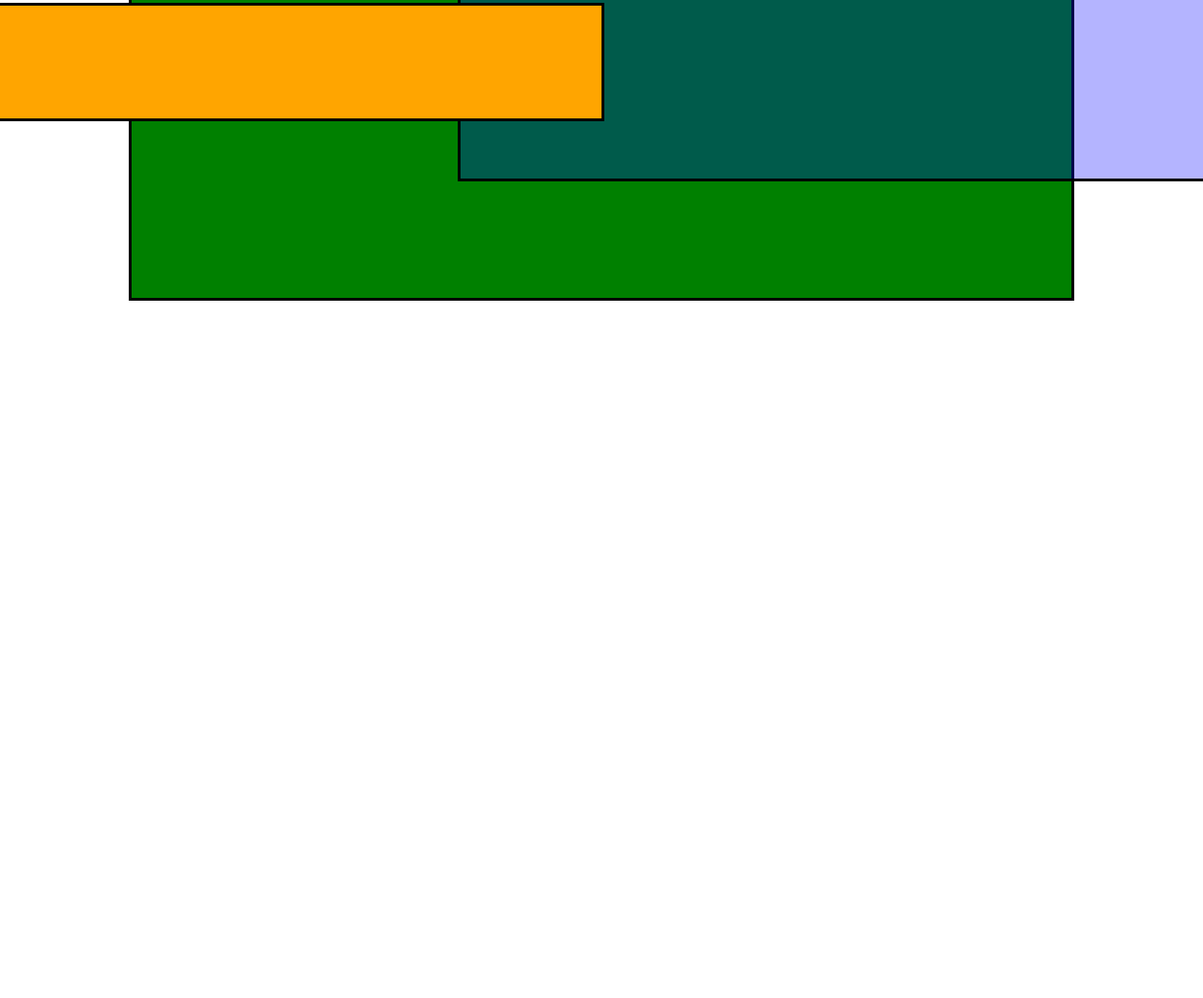
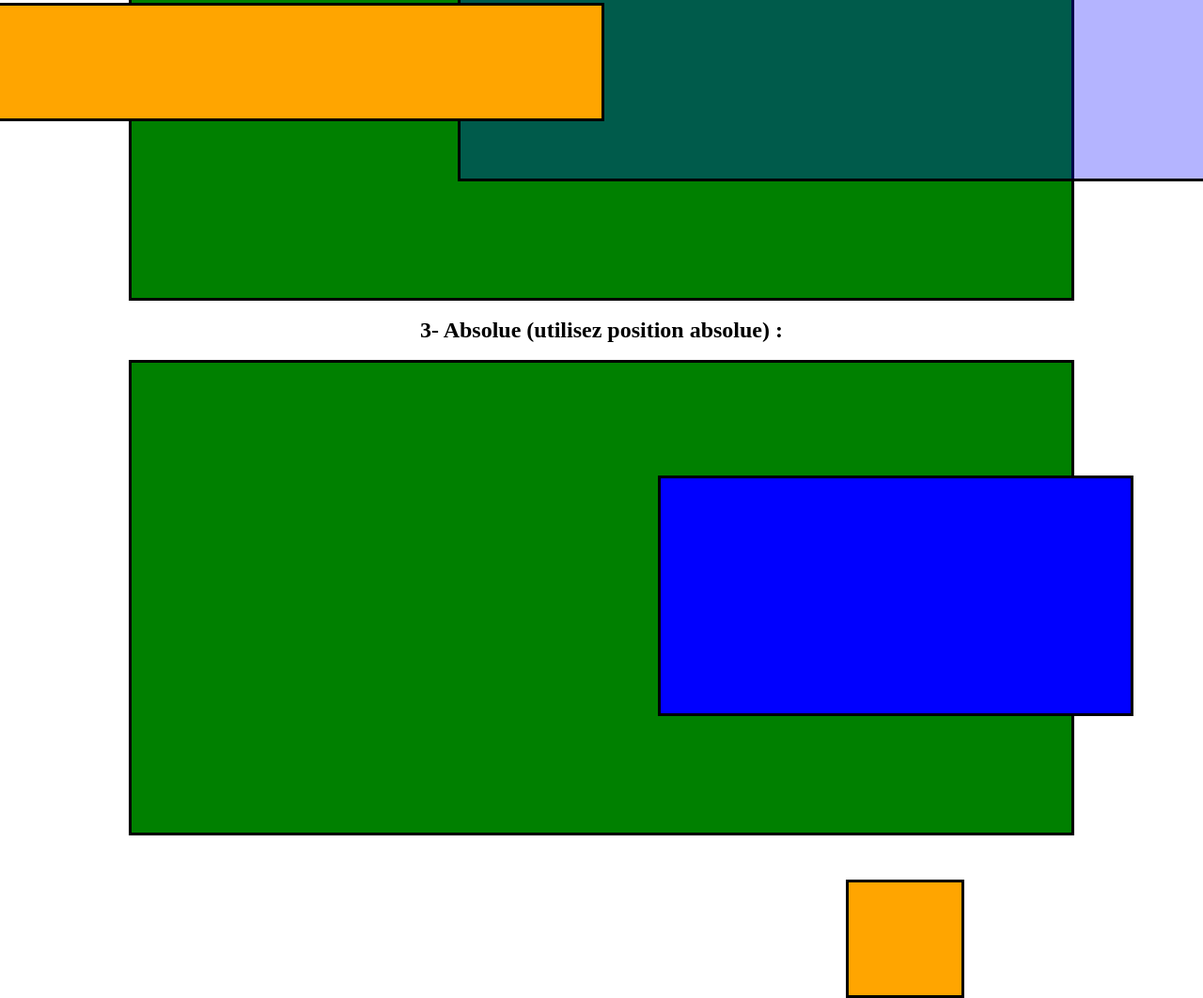
Before and after one commit to Kdasdan/Position-CSS, a plain HTML site: page index.html in a window 1280 px wide. Shown: the part 1025-2087 px from the top of the page at 94% size. Before the commit the page ends 1345 px from the top, so only its background shows below. Drawn offline with Linux system fonts and the light colour scheme.

Commit message:
positionExo3

```diff
--- a/css/style.css
+++ b/css/style.css
@@ -72,3 +72,34 @@ p {
   bottom: 70px;
   border: solid black;
 }
+/* END */
+
+/* 3- Absolue */
+.vertAbsolue {
+  width: 1000px;
+  height: 500px;
+  background-color: green;
+  margin: auto;
+  border: solid black;
+}
+
+.bleuAbsolue {
+  width: 500px;
+  height: 250px;
+  background-color: blue;
+  margin: auto;
+  position: absolute;
+  margin-top: 120px;
+  left: 700px;
+  border: solid black;
+}
+
+.orangeAbsolue {
+  width: 120px;
+  height: 120px;
+  background-color: orange;
+  position: absolute;
+  margin-top: 550px;
+  left: 900px;
+  border: solid black;
+}
--- a/index.html
+++ b/index.html
@@ -28,5 +28,12 @@
     <div class="bleuRelative"></div>
     <div class="orangeRelative"></div>
   </div>
+  <br>
+  <h2>3- Absolue (utilisez position absolue) :</h2>
+  <br>
+  <div class="vertAbsolue">
+    <div class="bleuAbsolue"></div>
+    <div class="orangeAbsolue"></div>
+  </div>
 </body>
 </html>
```
